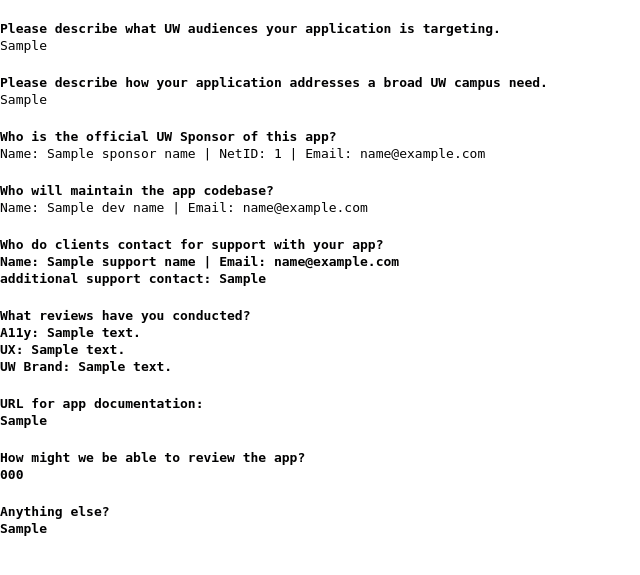
After one commit to uw-it-aca/mdot-developers, a Django app: template mdotdevs/templates/mdotdevs/email.html in a window 1280 px wide. The commit adds this page. Shown: the top 575 px of the page, without its empty margins (0-640 px from the left). Run offline with Django 3.2, Linux system fonts and the light colour scheme; the template is opened without the code that fills it: most values are stand-ins (such as "Sample title", 1, 10 or a date in 2020).

Commit message:
getting form sending emailand returning a thank you page.

```diff
--- /dev/null
+++ b/mdotdevs/templates/mdotdevs/email.html
@@ -0,0 +1,51 @@
+<!DOCTYPE html PUBLIC "-//W3C//DTD XHTML 1.0 Strict//EN" "http://www.w3.org/TR/xhtml1/DTD/xhtml1-strict.dtd">
+<html xmlns="http://www.w3.org/1999/xhtml">
+<head>
+<meta http-equiv="Content-Type" content="text/html; charset=utf-8" />
+<meta name="viewport" content="width=device-width, initial-scale=1.0"/>
+<title>MDOT: {{ sponsor_netid }} App for Review </title>
+
+<style type="text/css">
+
+  .ExternalClass {width:100%;}
+  .ExternalClass, .ExternalClass div, .ExternalClass font {line-height: 100%;}
+
+  body {font-size: 13px; line-height: 17px; font-family: monospace; color: #000001;}
+  div {margin:20px 0;}
+</style>
+
+</head>
+<body style="width:100%; margin:0; padding:0; -webkit-text-size-adjust:100%; -ms-text-size-adjust:100%;">
+
+<div><strong>Please describe what UW audiences your application is targeting.</strong><br/>
+{{ campus_audience }}</div>
+
+<div><strong>Please describe how your application addresses a broad UW campus need.</strong><br/>
+{{ campus_need }}</div>
+
+<div><strong>Who is the official UW Sponsor of this app?</strong><br/>
+Name: {{ sponsor_name }} | NetID: {{ sponsor_netid }} | Email: {{ sponsor_email }}</div>
+
+<div><strong>Who will maintain the app codebase?</strong><br/>
+Name: {{ dev_name }} | Email: {{ dev_email }}</div>
+
+<div><strong><div><strong>Who do clients contact for support with your app?</strong><br/>
+Name: {{ support_name }} | Email: {{ support_email }}<br/>
+additional support contact: {{ support_contact }}</div>
+
+<div><strong>What reviews have you conducted?</strong><br/>
+A11y: {{ ats_review }}<br/>
+UX: {{ ux_review }}<br/>
+UW Brand: {{ brand_review }}</div>
+
+<div><strong>URL for app documentation:</strong><br/>
+{{ app_documentation }}</div>
+
+<div><strong>How might we be able to review the app?</strong><br/>
+{{ app_code }}</div>
+
+<div><strong>Anything else?</strong><br/>
+{{ anything_else }}</div>
+
+</body>
+</html>
--- a/mdotdevs/templates/mdotdevs/review.html
+++ b/mdotdevs/templates/mdotdevs/review.html
@@ -11,7 +11,7 @@
         <h2 id="page_header">Submit your App for Review</h2>
         <p>Lorem ipsum dolor sit amet, consectetur adipiscing elit. Curabitur lobortis turpis vel interdum pharetra. Morbi laoreet dui ac elementum lobortis. </p>
 
-        <form action="/submit/" method="get">
+        <form method="post">
 
             {% csrf_token %}
             {{ form.non_field_errors }}
@@ -88,7 +88,7 @@
 
 
 
-            <p><input type="reset" name="reset" value="Cancel">
+            <p><a href="/developers/">Cancel</a>
             <input type="submit" name="submit" value="Submit App for Review"></p>
 
         </form>
--- a/mdotdevs/urls.py
+++ b/mdotdevs/urls.py
@@ -10,6 +10,7 @@ urlpatterns = patterns('',
     url(r'^guidelines/', 'mdotdevs.views.guidelines', name='guidelines'),
     url(r'^process/', 'mdotdevs.views.process', name='process'),
     url(r'^review/', 'mdotdevs.views.review', name='review'),
+    url(r'^thanks/','motdevs.views.thanks',name='thanks'),
 
     # url(r'^blog/', include('blog.urls')),
     #url(r'^admin/', include(admin.site.urls)),
```
Also changed, not shown: mdotdevs/templates/mdotdevs/thanks.html (added, +17 -0 lines), mdotdevs/views.py (+45 -10 lines).
